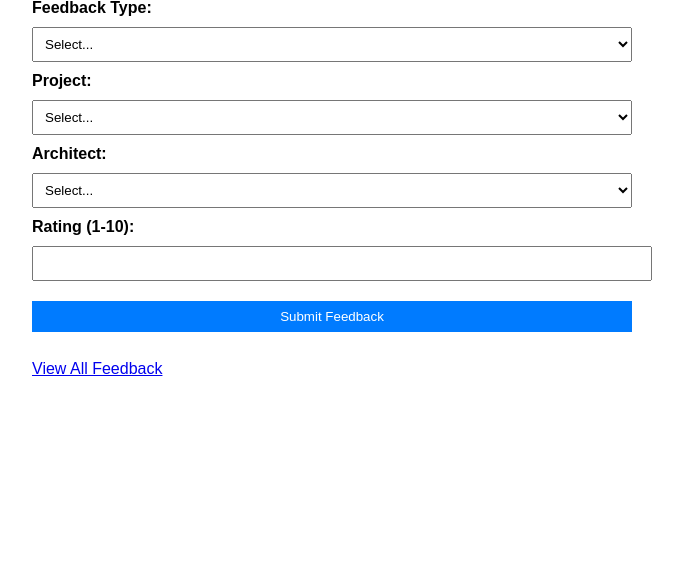
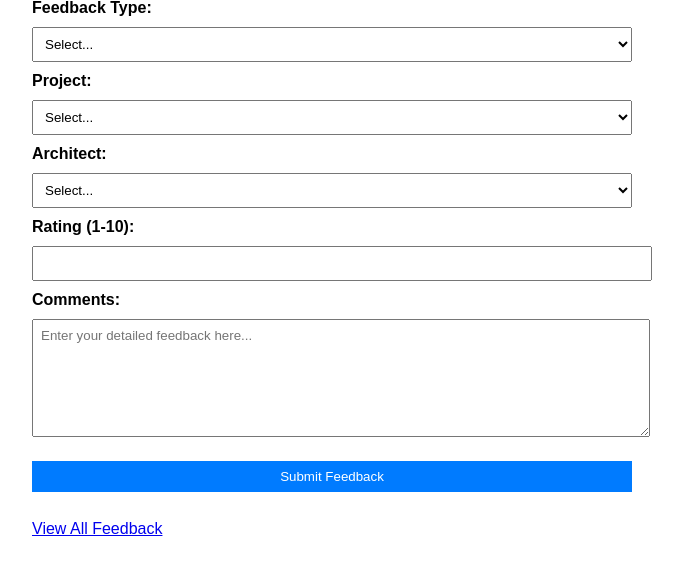
Before and after one commit to chazen/Angular-admin-demo, a Flask app: page / in a window 1280 px wide. Shown: the part 143-718 px from the top of the page, without its empty margins (18-701 px from the left). Run offline with Flask 3, Linux system fonts and the light colour scheme.

Commit message:
Add comment text area to feedback form
- Added large textarea field for comments in submission form
- Updated CSV storage to include comment column
- Modified review page to display comments in results table
- Maintains existing XSS vulnerability for educational purposes

```diff
--- a/ea-feedback-app/app.py
+++ b/ea-feedback-app/app.py
@@ -19,7 +19,7 @@ def init_csv():
     if not os.path.exists(DATA_FILE):
         with open(DATA_FILE, 'w', newline='') as f:
             writer = csv.writer(f)
-            writer.writerow(['type', 'project', 'architect', 'rating', 'timestamp'])
+            writer.writerow(['type', 'project', 'architect', 'rating', 'comment', 'timestamp'])
 
 @app.route('/')
 def index():
@@ -32,6 +32,7 @@ def submit():
     p = request.form['project']
     a = request.form['architect']
     r = request.form['rating']
+    c = request.form.get('comment', '')
 
     # Get timestamp
     ts = datetime.now().strftime('%Y-%m-%d %H:%M:%S')
@@ -40,7 +41,7 @@ def submit():
     # Also potential issue with file locking
     f = open(DATA_FILE, 'a', newline='')
     w = csv.writer(f)
-    w.writerow([t, p, a, r, ts])
+    w.writerow([t, p, a, r, c, ts])
     f.close()
 
     return redirect('/review')
--- a/ea-feedback-app/templates/index.html
+++ b/ea-feedback-app/templates/index.html
@@ -5,10 +5,11 @@
     <style>
         body{font-family:Arial;margin:50px;}
         .container{max-width:600px;}
-        input,select,button{margin:10px 0;padding:8px;width:100%;}
+        input,select,button,textarea{margin:10px 0;padding:8px;width:100%;}
         button{background:#007bff;color:white;border:none;cursor:pointer;}
         button:hover{background:#0056b3;}
         label{font-weight:bold;}
+        textarea{font-family:Arial;resize:vertical;min-height:100px;}
     </style>
 </head>
 <body>
@@ -43,6 +44,9 @@
             <label>Rating (1-10):</label>
             <input type="number" name="rating" min="1" max="10" required>
 
+            <label>Comments:</label>
+            <textarea name="comment" rows="5" placeholder="Enter your detailed feedback here..."></textarea>
+
             <button type="submit">Submit Feedback</button>
         </form>
 
--- a/ea-feedback-app/templates/review.html
+++ b/ea-feedback-app/templates/review.html
@@ -25,6 +25,7 @@
                 <th>Project</th>
                 <th>Architect</th>
                 <th>Rating</th>
+                <th>Comments</th>
                 <th>Timestamp</th>
             </tr>
         </thead>
@@ -36,6 +37,7 @@
                 <td>{{ item.project | safe }}</td>
                 <td>{{ item.architect | safe }}</td>
                 <td>{{ item.rating | safe }}</td>
+                <td>{{ item.comment | safe }}</td>
                 <td>{{ item.timestamp }}</td>
             </tr>
             {% endfor %}
```
